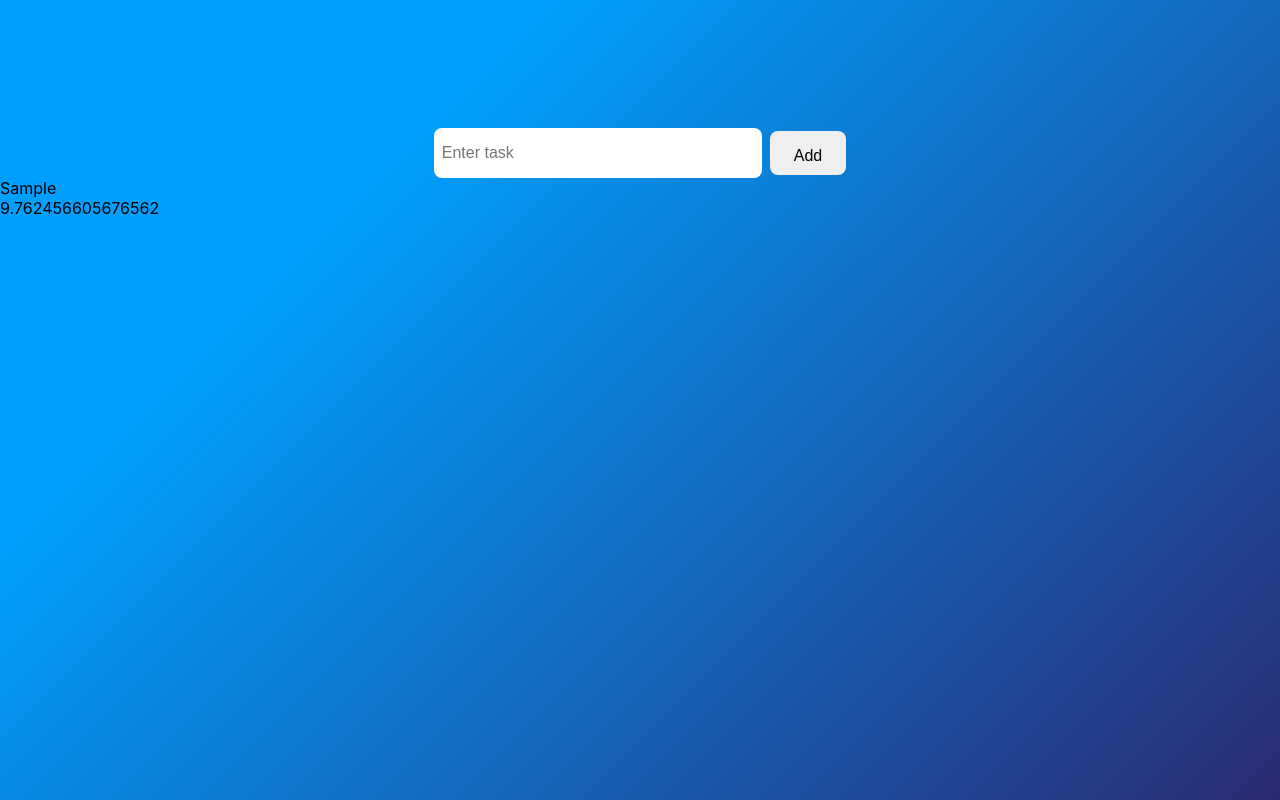
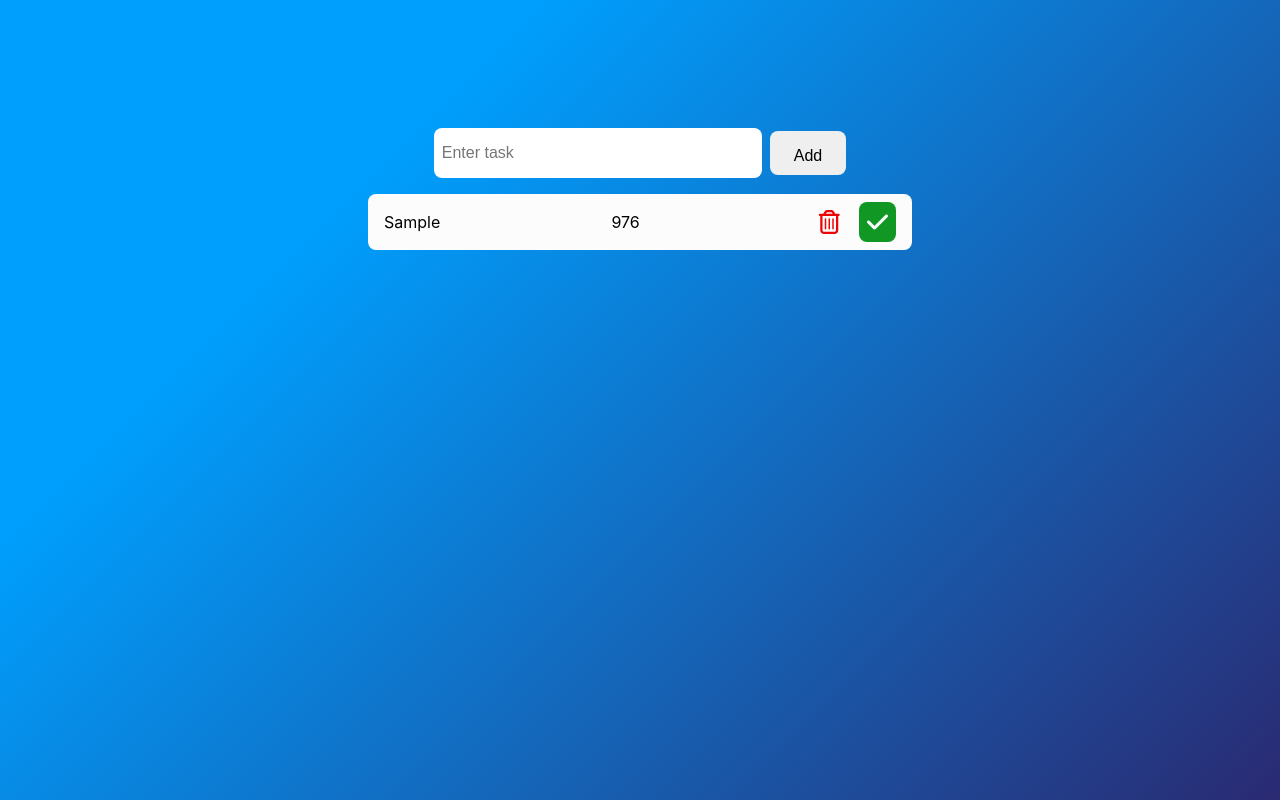
Before and after one commit to MohammadZeeshanQ/todolist-react-less, a React (Create React App) app: page / in a window 1280 px wide. Both pictures are taken after typing "Sample" into the empty fields and a click on the button "Add". Built offline with nearby package versions, Linux system fonts and the light colour scheme.

Commit message:
Added: Remove and Add function

```diff
--- a/public/index.html
+++ b/public/index.html
@@ -10,6 +10,7 @@
       content="Web site created using create-react-app"
     />
     <link rel="apple-touch-icon" href="%PUBLIC_URL%/logo192.png" />
+    <script src="https://kit.fontawesome.com/e24903bcd2.js" crossorigin="anonymous"></script>
     <!--
       manifest.json provides metadata used when your web app is installed on a
       user's mobile device or desktop. See https://developers.google.com/web/fundamentals/web-app-manifest/
--- a/src/components/Index.js
+++ b/src/components/Index.js
@@ -7,10 +7,10 @@ export default function Index() {
     const [inputText, setInputText] = useState('');
     const [inputArray, setInputArray] = useState([]);
     const [todo, setTodo] = useState('');
-    const [todoArray, setTodoList] = useState([]);
+    const [todoArray, setTodoArray] = useState([]);
 
     useEffect(() => {
-        console.log(inputArray);
+        console.log(inputArray)
     }, [inputArray]);
 
     return (
@@ -21,10 +21,10 @@ export default function Index() {
                 inputArray={inputArray}
                 setInputArray={setInputArray}
             />
+
             <TodoList
                 inputArray={inputArray}
-                todo={todo}
-                todoArray={todoArray}
+                setInputArray={setInputArray}
             />
         </div>
     )
--- a/src/components/InputForm.js
+++ b/src/components/InputForm.js
@@ -7,7 +7,7 @@ export default function InputForm({ inputText, setInputText, inputArray, setInpu
         e.preventDefault();
         setInputArray([
             ...inputArray,
-            { text: inputText, completed: 'false', id: Math.random() * 10, }
+            { text: inputText, completed: false, id: parseInt(Math.random() * 1000), }
         ]);
         setInputText('');
     };
--- a/src/components/TodoList.js
+++ b/src/components/TodoList.js
@@ -1,18 +1,18 @@
-import React from 'react'
-import '../styles/TodoList.css'
+import React, { useEffect } from 'react'
+import TodoObject from './TodoObject.js';
 
-export default function TodoList({ inputArray, todo, todoArray }) {
-
-    console.log(inputArray);
+export default function TodoList({ inputArray, setInputArray }) {
 
     return (
-        <div>
+        <div >
             {inputArray.map((item, index) =>
-                <div key={index} >
-                    <div>{item.text}</div>
-                    <div>{item.id}</div>
-                </div>
+                <TodoObject
+                    key={index}
+                    inputArray={inputArray}
+                    setInputArray={setInputArray}
+                    item={item}
+                />
             )}
-        </div>
+        </div >
     )
 }
--- /dev/null
+++ b/src/components/TodoObject.js
@@ -0,0 +1,53 @@
+import React from 'react'
+import '../styles/TodoList.css'
+
+
+export default function TodoObject({ item, inputArray, setInputArray }) {
+
+
+    const deleteHandler = () => {
+
+        console.log('deleteHandler');
+        setInputArray(inputArray.filter((element) =>
+            element.id !== item.id
+        ))
+    };
+
+
+    const completeHandler = () => {
+        console.log('completeHandler');
+        setInputArray(inputArray.map((element) => {
+            if (element.id === item.id) {
+                return {
+                    ...element,
+                    completed: !element.completed
+                }
+            }
+            return element;
+        }))
+    };
+
+
+    return (
+        <div className='todo-container'>
+            <div className='todo-wrapper' >
+
+                <div className='todo-text-container'>
+                    {item.text}
+                </div>
+                <div className='todo-text-container'>
+                    {item.id}
+                </div>
+
+                <button className='todo-delete-container' onClick={deleteHandler}>
+                    <i className="far fa-trash-alt todo-delete-icon"></i>
+                </button>
+
+                <button className='todo-done-container' onClick={completeHandler}>
+                    <i className="fas fa-check todo-done-icon"></i>
+                </button>
+
+            </div>
+        </div>
+    )
+}
--- a/src/styles/TodoList.css
+++ b/src/styles/TodoList.css
@@ -0,0 +1,44 @@
+.todo-container {
+  margin: 1rem 0;
+  z-index: 999;
+}
+
+.todo-wrapper {
+  background-color: #fcfcfc;
+  width: 40%;
+  margin: auto;
+  padding: 0.5rem 1rem;
+  border-radius: 0.5rem;
+  display: flex;
+  align-items: center;
+}
+
+.todo-text-container {
+  flex-grow: 1;
+}
+
+.todo-delete-container {
+  padding: 0.5rem;
+  border: none;
+  background-color: #fcfcfc;
+  cursor: pointer;
+}
+
+.todo-delete-icon {
+  color: #ec0505;
+  font-size: 1.5rem;
+}
+
+.todo-done-container {
+  padding: 0.5rem;
+  background: #119723;
+  border-radius: 0.5rem;
+  margin-left: 0.7rem;
+  border: none;
+  cursor: pointer;
+}
+
+.todo-done-icon {
+  color: #ffffff;
+  font-size: 1.5rem;
+}
```
